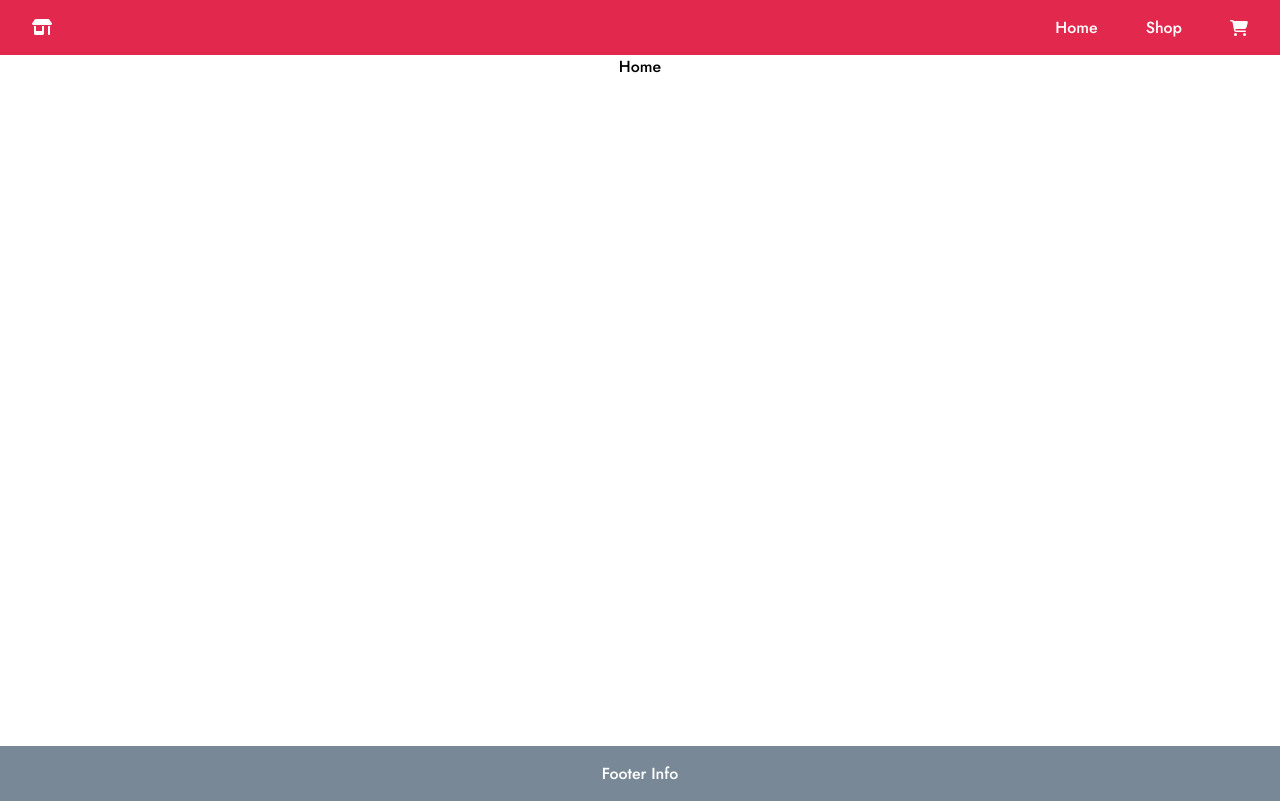
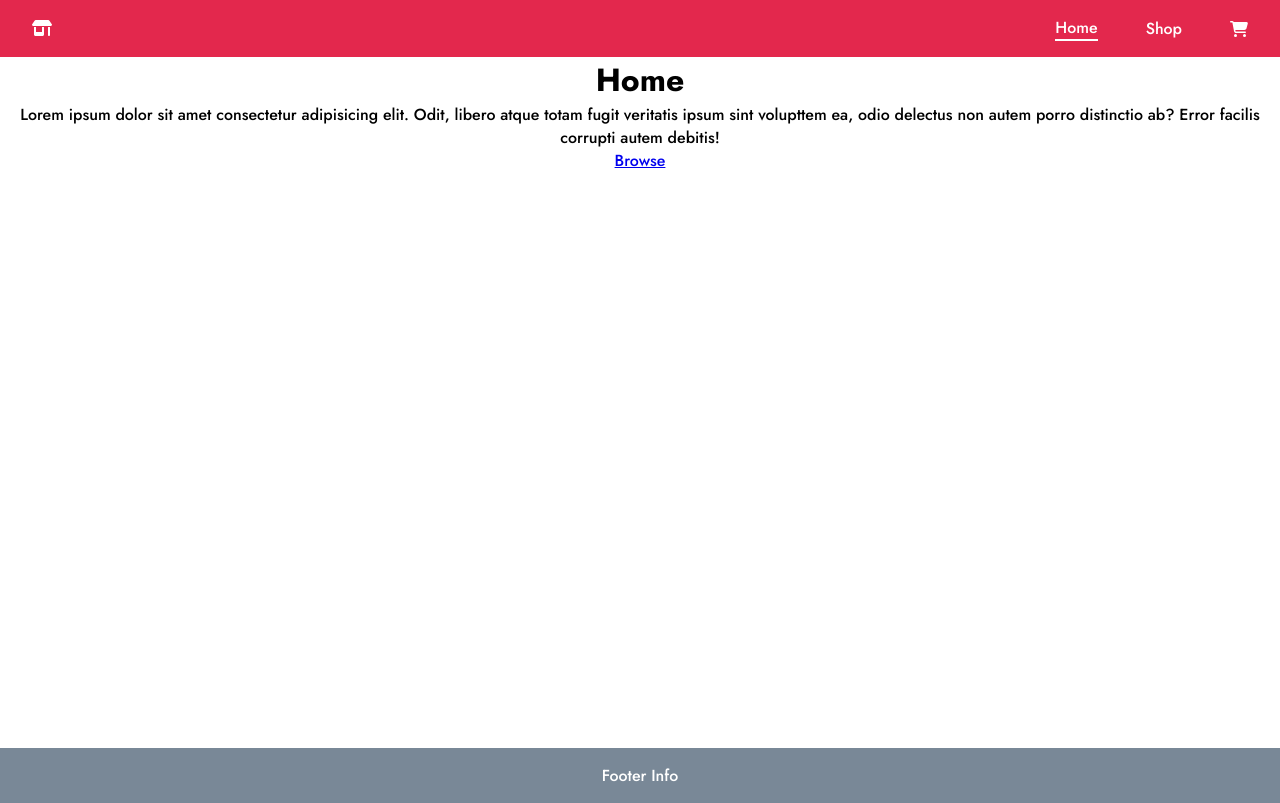
Before and after one commit to Bossolin/odin-shopping-cart, a React (Create React App) app: page / in a window 1280 px wide. Built offline with nearby package versions, Linux system fonts and the light colour scheme.

Commit message:
added api and started on css modules

```diff
--- a/src/App.js
+++ b/src/App.js
@@ -1,5 +1,5 @@
 import { BrowserRouter, Routes, Route } from "react-router-dom";
-import "./App.css";
+import "./style/App.css";
 import Navbar from "./components/Navbar";
 import Footer from "./components/Footer";
 import Home from "./components/Home";
--- a/src/components/Home.js
+++ b/src/components/Home.js
@@ -1,7 +1,20 @@
 import React from "react";
+import { Link } from "react-router-dom";
 
 const Home = () => {
-  return <div className="home">Home</div>;
+  return (
+    <div className="home">
+      <h1>Home</h1>
+      <p>
+        Lorem ipsum dolor sit amet consectetur adipisicing elit. Odit, libero
+        atque totam fugit veritatis ipsum sint volupttem ea, odio delectus non
+        autem porro distinctio ab? Error facilis corrupti autem debitis!
+      </p>
+      <Link to="/shop" className="browse">
+        Browse
+      </Link>
+    </div>
+  );
 };
 
 export default Home;
--- a/src/components/Navbar.js
+++ b/src/components/Navbar.js
@@ -1,7 +1,8 @@
 import React from "react";
 import { FontAwesomeIcon } from "@fortawesome/react-fontawesome";
 import { faCartShopping, faShop } from "@fortawesome/free-solid-svg-icons";
-import { NavLink } from "react-router-dom";
+import { Link, NavLink } from "react-router-dom";
+import "../style/Navbar.css";
 
 const Navbar = ({ setShowCart }) => {
   const handleClick = () => {
@@ -10,9 +11,9 @@ const Navbar = ({ setShowCart }) => {
 
   return (
     <div className="navbar">
-      <NavLink to="/" className="shop-icon">
+      <Link to="/" className="shop-icon">
         <FontAwesomeIcon icon={faShop} />
-      </NavLink>
+      </Link>
       <NavLink to="/" className="nav-home">
         Home
       </NavLink>
--- a/src/components/Shop.js
+++ b/src/components/Shop.js
@@ -1,7 +1,36 @@
-import React from "react";
+import React, { useEffect, useState } from "react";
 
 const Shop = () => {
-  return <div className="shop">Shop</div>;
+  const [items, setItems] = useState(null);
+
+  useEffect(() => {
+    const request = async (url) => {
+      const response = await fetch(url);
+      const data = await response.json();
+
+      console.log(data);
+      setItems(data);
+    };
+
+    request("https://fakestoreapi.com/products");
+  }, []);
+
+  return (
+    <div className="shop">
+      <h1>Shop</h1>
+      {!items ? (
+        <div>Loading...</div>
+      ) : (
+        items.map((item) => (
+          <div key={item.id} className="item">
+            <div className="item-title">{item.title}</div>
+            <img src={item.image} className="item-img" />
+            <div className="item-price">{item.price} $</div>
+          </div>
+        ))
+      )}
+    </div>
+  );
 };
 
 export default Shop;
--- a/src/App.css
+++ b/src/style/App.css
@@ -11,24 +11,7 @@
   font-family: 'Jost', sans-serif;
 }
 
-.navbar {
-  display: flex;
-  justify-content: flex-end;
-  align-items: center;
-  gap: 3rem;
-  padding: 1rem 2rem;
-  background-color: #E3284D;
-  color: white;
-}
 
-.navbar a {
-  text-decoration: none;
-  color: white;
-}
-
-.shop-icon {
-  margin-right: auto;
-}
 
 .footer {
   padding: 1rem 2rem;
--- /dev/null
+++ b/src/style/Navbar.css
@@ -0,0 +1,22 @@
+.navbar {
+  display: flex;
+  justify-content: flex-end;
+  align-items: center;
+  gap: 3rem;
+  padding: 1rem 2rem;
+  background-color: #E3284D;
+  color: white;
+}
+
+.navbar a {
+  text-decoration: none;
+  color: white;
+}
+
+.shop-icon {
+  margin-right: auto;
+}
+
+.active {
+border-bottom: white 2px solid;
+}
```
